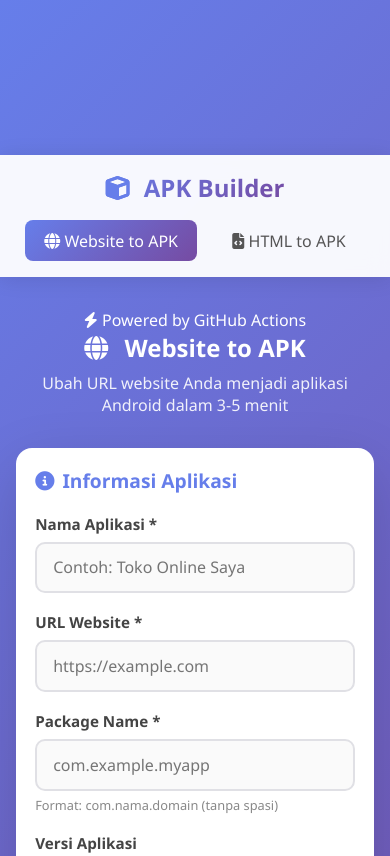
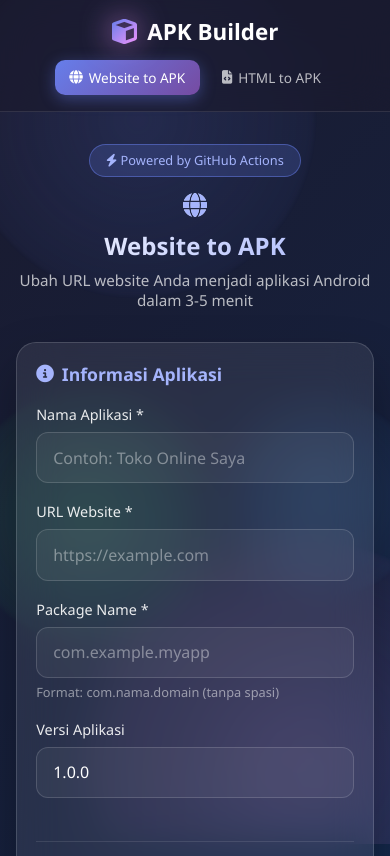
Before and after one commit to dinzz323/builder, a website: page index.html in a window 390 px wide. Shown: the top 856 px of the page. Drawn offline with nearby package versions, Linux system fonts and the light colour scheme.

Commit message:
Refactor CSS for improved layout and design
Updated styles for improved aesthetics and responsiveness.

```diff
--- a/style.css
+++ b/style.css
@@ -2,102 +2,269 @@
     margin: 0;
     padding: 0;
     box-sizing: border-box;
-    font-family: 'Segoe UI', Tahoma, sans-serif;
+    font-family: 'Segoe UI', system-ui, -apple-system, sans-serif;
+}
+
+:root {
+    --primary: #667eea;
+    --secondary: #764ba2;
+    --accent: #f093fb;
+    --success: #22c55e;
+    --danger: #ef4444;
+    --dark: #1a1a2e;
+    --light: #ffffff;
+}
+
+html, body {
+    overflow-x: hidden;
 }
 
 body {
-    background: linear-gradient(135deg, #667eea 0%, #764ba2 100%);
     min-height: 100vh;
     color: #333;
+    background: linear-gradient(135deg, #1a1a2e 0%, #16213e 50%, #0f3460 100%);
+    position: relative;
 }
 
+/* ====== ANIMATED BACKGROUND CANVAS ====== */
+#bgCanvas {
+    position: fixed;
+    top: 0;
+    left: 0;
+    width: 100%;
+    height: 100%;
+    z-index: 0;
+    pointer-events: none;
+}
+
+/* ====== FLOATING SHAPES ====== */
+.floating-shapes {
+    position: fixed;
+    top: 0;
+    left: 0;
+    width: 100%;
+    height: 100%;
+    z-index: 1;
+    pointer-events: none;
+    overflow: hidden;
+}
+
+.shape {
+    position: absolute;
+    border-radius: 50%;
+    opacity: 0.15;
+    filter: blur(2px);
+}
+
+.shape-1 {
+    width: 300px;
+    height: 300px;
+    background: radial-gradient(circle, #667eea, transparent);
+    top: -100px;
+    left: -100px;
+    animation: float1 20s ease-in-out infinite;
+}
+
+.shape-2 {
+    width: 400px;
+    height: 400px;
+    background: radial-gradient(circle, #f093fb, transparent);
+    bottom: -150px;
+    right: -150px;
+    animation: float2 25s ease-in-out infinite;
+}
+
+.shape-3 {
+    width: 200px;
+    height: 200px;
+    background: radial-gradient(circle, #4facfe, transparent);
+    top: 40%;
+    right: -80px;
+    animation: float3 18s ease-in-out infinite;
+}
+
+.shape-4 {
+    width: 250px;
+    height: 250px;
+    background: radial-gradient(circle, #43e97b, transparent);
+    bottom: 20%;
+    left: -80px;
+    animation: float4 22s ease-in-out infinite;
+}
+
+@keyframes float1 {
+    0%, 100% { transform: translate(0, 0) scale(1); }
+    33% { transform: translate(100px, 80px) scale(1.2); }
+    66% { transform: translate(-50px, 150px) scale(0.9); }
+}
+
+@keyframes float2 {
+    0%, 100% { transform: translate(0, 0) scale(1); }
+    50% { transform: translate(-120px, -100px) scale(1.3); }
+}
+
+@keyframes float3 {
+    0%, 100% { transform: translate(0, 0); }
+    50% { transform: translate(-80px, 100px); }
+}
+
+@keyframes float4 {
+    0%, 100% { transform: translate(0, 0) rotate(0deg); }
+    50% { transform: translate(100px, -80px) rotate(180deg); }
+}
+
+/* ====== NAVBAR ====== */
 .navbar {
-    background: rgba(255, 255, 255, 0.95);
-    backdrop-filter: blur(10px);
-    padding: 1rem 2rem;
+    position: sticky;
+    top: 0;
+    z-index: 100;
     display: flex;
     justify-content: space-between;
     align-items: center;
-    box-shadow: 0 2px 20px rgba(0,0,0,0.1);
-    position: sticky;
-    top: 0;
-    z-index: 100;
+    padding: 1rem 2rem;
+    background: rgba(26, 26, 46, 0.7);
+    backdrop-filter: blur(20px);
+    -webkit-backdrop-filter: blur(20px);
+    border-bottom: 1px solid rgba(255, 255, 255, 0.1);
 }
 
 .logo {
-    font-size: 1.5rem;
+    display: flex;
+    align-items: center;
+    gap: 10px;
+    font-size: 1.4rem;
     font-weight: bold;
-    background: linear-gradient(135deg, #667eea, #764ba2);
+    color: white;
+}
+
+.logo i {
+    background: linear-gradient(135deg, #667eea, #f093fb);
     -webkit-background-clip: text;
     -webkit-text-fill-color: transparent;
     background-clip: text;
+    font-size: 1.6rem;
+    animation: pulse-glow 2s ease-in-out infinite;
 }
 
-.logo i {
-    -webkit-text-fill-color: #667eea;
-    margin-right: 8px;
+@keyframes pulse-glow {
+    0%, 100% { filter: drop-shadow(0 0 5px rgba(102, 126, 234, 0.5)); }
+    50% { filter: drop-shadow(0 0 15px rgba(240, 147, 251, 0.8)); }
 }
 
 .nav-links {
     display: flex;
-    gap: 1rem;
+    gap: 0.5rem;
 }
 
 .nav-links a {
     text-decoration: none;
-    color: #555;
+    color: rgba(255, 255, 255, 0.7);
     padding: 0.6rem 1.2rem;
-    border-radius: 8px;
+    border-radius: 10px;
     transition: all 0.3s;
     font-weight: 500;
+    font-size: 0.9rem;
+    display: flex;
+    align-items: center;
+    gap: 6px;
 }
 
 .nav-links a:hover {
-    background: #f0f0f5;
-    color: #667eea;
+    color: white;
+    background: rgba(255, 255, 255, 0.1);
 }
 
 .nav-links a.active {
     background: linear-gradient(135deg, #667eea, #764ba2);
     color: white;
+    box-shadow: 0 4px 15px rgba(102, 126, 234, 0.4);
 }
 
+/* ====== CONTAINER ====== */
 .container {
     max-width: 900px;
     margin: 2rem auto;
     padding: 0 1rem;
+    position: relative;
+    z-index: 10;
 }
 
 .page-header {
     text-align: center;
     color: white;
     margin-bottom: 2rem;
+    animation: fadeInUp 0.6s ease-out;
+}
+
+.badge {
+    display: inline-block;
+    padding: 0.4rem 1rem;
+    background: rgba(102, 126, 234, 0.2);
+    border: 1px solid rgba(102, 126, 234, 0.5);
+    border-radius: 50px;
+    font-size: 0.8rem;
+    color: #a5b4fc;
+    margin-bottom: 1rem;
+    animation: pulse 2s ease-in-out infinite;
+}
+
+@keyframes pulse {
+    0%, 100% { opacity: 0.8; }
+    50% { opacity: 1; }
 }
 
 .page-header h1 {
-    font-size: 2rem;
+    font-size: 2.2rem;
     margin-bottom: 0.5rem;
+    background: linear-gradient(135deg, #ffffff, #a5b4fc);
+    -webkit-background-clip: text;
+    -webkit-text-fill-color: transparent;
+    background-clip: text;
+    display: flex;
+    align-items: center;
+    justify-content: center;
+    gap: 12px;
 }
 
 .page-header h1 i {
-    margin-right: 10px;
+    -webkit-text-fill-color: #a5b4fc;
 }
 
 .page-header p {
-    opacity: 0.9;
+    color: rgba(255, 255, 255, 0.7);
+    font-size: 0.95rem;
+}
+
+/* ====== GLASS FORM ====== */
+.glass {
+    background: rgba(255, 255, 255, 0.08);
+    backdrop-filter: blur(20px);
+    -webkit-backdrop-filter: blur(20px);
+    border: 1px solid rgba(255, 255, 255, 0.15);
+    border-radius: 20px;
+    box-shadow: 0 25px 50px rgba(0, 0, 0, 0.3);
 }
 
 .builder-form {
-    background: white;
-    border-radius: 16px;
     padding: 2rem;
-    box-shadow: 0 20px 60px rgba(0,0,0,0.15);
+    animation: fadeInUp 0.8s ease-out;
+}
+
+@keyframes fadeInUp {
+    from {
+        opacity: 0;
+        transform: translateY(30px);
+    }
+    to {
+        opacity: 1;
+        transform: translateY(0);
+    }
 }
 
 .form-section {
     margin-bottom: 2rem;
     padding-bottom: 1.5rem;
-    border-bottom: 2px dashed #eee;
+    border-bottom: 1px solid rgba(255, 255, 255, 0.1);
 }
 
 .form-section:last-of-type {
@@ -105,12 +272,13 @@
 }
 
 .form-section h2 {
-    font-size: 1.2rem;
-    color: #667eea;
+    font-size: 1.1rem;
+    color: #a5b4fc;
     margin-bottom: 1.2rem;
     display: flex;
     align-items: center;
     gap: 8px;
+    font-weight: 600;
 }
 
 .form-group {
@@ -121,46 +289,46 @@
 .form-group label {
     display: block;
     margin-bottom: 0.5rem;
-    font-weight: 600;
-    color: #444;
-    font-size: 0.95rem;
+    font-weight: 500;
+    color: rgba(255, 255, 255, 0.9);
+    font-size: 0.9rem;
 }
 
 .form-group input[type="text"],
 .form-group input[type="url"],
 .form-group select {
     width: 100%;
-    padding: 0.8rem 1rem;
-    border: 2px solid #e0e0e5;
-    border-radius: 10px;
+    padding: 0.85rem 1rem;
+    border: 1px solid rgba(255, 255, 255, 0.15);
+    border-radius: 12px;
     font-size: 1rem;
     transition: all 0.3s;
-    background: #fafafa;
+    background: rgba(255, 255, 255, 0.05);
+    color: white;
+    outline: none;
+}
+
+.form-group input::placeholder {
+    color: rgba(255, 255, 255, 0.4);
 }
 
 .form-group input:focus,
 .form-group select:focus {
-    outline: none;
     border-color: #667eea;
-    background: white;
-    box-shadow: 0 0 0 4px rgba(102, 126, 234, 0.1);
+    background: rgba(102, 126, 234, 0.1);
+    box-shadow: 0 0 0 4px rgba(102, 126, 234, 0.2);
+}
+
+.form-group select option {
+    background: #1a1a2e;
+    color: white;
 }
 
 .form-group small {
     display: block;
-    color: #888;
+    color: rgba(255, 255, 255, 0.5);
     font-size: 0.8rem;
     margin-top: 0.3rem;
-}
-
-.form-group input[type="color"] {
-    width: 100%;
-    height: 45px;
-    border: 2px solid #e0e0e5;
-    border-radius: 10px;
-    cursor: pointer;
-    background: white;
-    padding: 4px;
 }
 
 .form-row {
@@ -168,19 +336,21 @@
     gap: 1rem;
 }
 
+/* ====== UPLOAD AREA ====== */
 .upload-area {
-    border: 3px dashed #ccc;
-    border-radius: 12px;
+    border: 2px dashed rgba(255, 255, 255, 0.25);
+    border-radius: 14px;
     padding: 1.5rem;
     text-align: center;
     cursor: pointer;
     transition: all 0.3s;
-    background: #fafafa;
+    background: rgba(255, 255, 255, 0.03);
 }
 
 .upload-area:hover {
     border-color: #667eea;
-    background: #f5f7ff;
+    background: rgba(102, 126, 234, 0.1);
+    transform: translateY(-2px);
 }
 
 .upload-area.large {
@@ -190,25 +360,35 @@
 .upload-area i {
     font-size: 2.5rem;
     color: #667eea;
-    margin-bottom: 0.5rem;
+    margin-bottom: 0.7rem;
     display: block;
+    transition: all 0.3s;
+}
+
+.upload-area:hover i {
+    transform: scale(1.1);
+    color: #f093fb;
 }
 
 .upload-area p {
-    color: #666;
+    color: rgba(255, 255, 255, 0.8);
     margin-bottom: 0.3rem;
+    font-size: 0.95rem;
 }
 
 .upload-area small {
-    color: #999;
-    font-size: 0.85rem;
+    color: rgba(255, 255, 255, 0.5);
+    font-size: 0.8rem;
 }
 
 .upload-area img {
     border-radius: 12px;
-    box-shadow: 0 4px 12px rgba(0,0,0,0.1);
+    box-shadow: 0 8px 20px rgba(0, 0, 0, 0.3);
+    max-width: 120px;
+    margin-top: 12px;
 }
 
+/* ====== FILE LIST ====== */
 .file-list {
     margin-top: 1rem;
 }
@@ -218,36 +398,57 @@
     align-items: center;
     gap: 10px;
     padding: 0.7rem 1rem;
-    background: #f5f7ff;
-    border-radius: 8px;
+    background: rgba(102, 126, 234, 0.1);
+    border: 1px solid rgba(102, 126, 234, 0.3);
+    border-radius: 10px;
     margin-bottom: 0.5rem;
     font-size: 0.9rem;
+    color: white;
+    animation: slideIn 0.3s ease-out;
+}
+
+@keyframes slideIn {
+    from {
+        opacity: 0;
+        transform: translateX(-20px);
+    }
+    to {
+        opacity: 1;
+        transform: translateX(0);
+    }
 }
 
 .file-item i {
-    color: #667eea;
+    color: #a5b4fc;
 }
 
 .file-item .size {
     margin-left: auto;
-    color: #888;
+    color: rgba(255, 255, 255, 0.5);
     font-size: 0.85rem;
 }
 
 .file-item .remove {
-    color: #e74c3c;
+    color: #ef4444;
     cursor: pointer;
     padding: 4px;
+    transition: all 0.2s;
 }
 
+.file-item .remove:hover {
+    transform: scale(1.2);
+}
+
+/* ====== BUTTON ====== */
 .btn-primary {
     width: 100%;
     padding: 1rem;
-    background: linear-gradient(135deg, #667eea, #764ba2);
+    background: linear-gradient(135deg, #667eea, #764ba2, #f093fb);
+    background-size: 200% 200%;
     color: white;
     border: none;
-    border-radius: 12px;
-    font-size: 1.1rem;
+    border-radius: 14px;
+    font-size: 1.05rem;
     font-weight: bold;
     cursor: pointer;
     transition: all 0.3s;
@@ -255,12 +456,22 @@
     align-items: center;
     justify-content: center;
     gap: 10px;
-    box-shadow: 0 8px 20px rgba(102, 126, 234, 0.4);
+    box-shadow: 0 10px 30px rgba(102, 126, 234, 0.4);
+    animation: gradientShift 3s ease infinite;
+}
+
+@keyframes gradientShift {
+    0%, 100% { background-position: 0% 50%; }
+    50% { background-position: 100% 50%; }
 }
 
 .btn-primary:hover:not(:disabled) {
-    transform: translateY(-2px);
-    box-shadow: 0 12px 25px rgba(102, 126, 234, 0.5);
+    transform: translateY(-3px);
+    box-shadow: 0 15px 40px rgba(102, 126, 234, 0.6);
+}
+
+.btn-primary:active:not(:disabled) {
+    transform: translateY(-1px);
 }
 
 .btn-primary:disabled {
@@ -268,17 +479,17 @@
     cursor: not-allowed;
 }
 
+/* ====== RESULT BOX ====== */
 .result-box {
-    background: white;
-    border-radius: 16px;
     padding: 2rem;
     margin-top: 2rem;
-    box-shadow: 0 20px 60px rgba(0,0,0,0.15);
     text-align: center;
+    color: white;
+    animation: fadeInUp 0.5s ease-out;
 }
 
 .result-box h3 {
-    color: #667eea;
+    color: white;
     margin-bottom: 1rem;
     font-size: 1.3rem;
 }
@@ -289,25 +500,33 @@
 
 .progress-bar {
     width: 100%;
-    height: 12px;
-    background: #eee;
-    border-radius: 6px;
+    height: 14px;
+    background: rgba(255, 255, 255, 0.1);
+    border-radius: 7px;
     overflow: hidden;
     margin: 1.5rem 0;
+    position: relative;
 }
 
 .progress-fill {
     height: 100%;
     width: 0%;
-    background: linear-gradient(90deg, #667eea, #764ba2);
-    border-radius: 6px;
+    background: linear-gradient(90deg, #667eea, #f093fb, #667eea);
+    background-size: 200% 100%;
+    border-radius: 7px;
     transition: width 0.5s ease;
+    animation: progressGlow 2s linear infinite;
+}
+
+@keyframes progressGlow {
+    0% { background-position: 0% 0%; }
+    100% { background-position: 200% 0%; }
 }
 
 .hint-text {
     margin-top: 1rem;
     font-size: 0.85rem;
-    color: #888;
+    color: rgba(255, 255, 255, 0.6);
 }
 
 .btn-download {
@@ -315,37 +534,42 @@
     align-items: center;
     gap: 10px;
     padding: 0.9rem 2rem;
-    background: #27ae60;
+    background: linear-gradient(135deg, #22c55e, #16a34a);
     color: white;
     text-decoration: none;
-    border-radius: 10px;
+    border-radius: 12px;
     font-weight: bold;
     margin-top: 1rem;
     transition: all 0.3s;
+    box-shadow: 0 8px 25px rgba(34, 197, 94, 0.4);
 }
 
 .btn-download:hover {
-    background: #219a52;
-    transform: translateY(-2px);
+    transform: translateY(-3px);
+    box-shadow: 0 12px 35px rgba(34, 197, 94, 0.6);
 }
 
+/* ====== FOOTER ====== */
 .footer {
     text-align: center;
-    color: white;
+    color: rgba(255, 255, 255, 0.5);
     padding: 2rem;
-    opacity: 0.8;
-    font-size: 0.9rem;
+    font-size: 0.85rem;
+    position: relative;
+    z-index: 10;
 }
 
+/* ====== RESPONSIVE ====== */
 @media (max-width: 600px) {
     .navbar {
         flex-direction: column;
-        gap: 1rem;
+        gap: 0.8rem;
         padding: 1rem;
     }
 
     .page-header h1 {
         font-size: 1.5rem;
+        flex-direction: column;
     }
 
     .builder-form {
@@ -355,4 +579,9 @@
     .form-row {
         flex-direction: column;
     }
+
+    .nav-links a {
+        padding: 0.5rem 0.9rem;
+        font-size: 0.85rem;
+    }
 }
```
